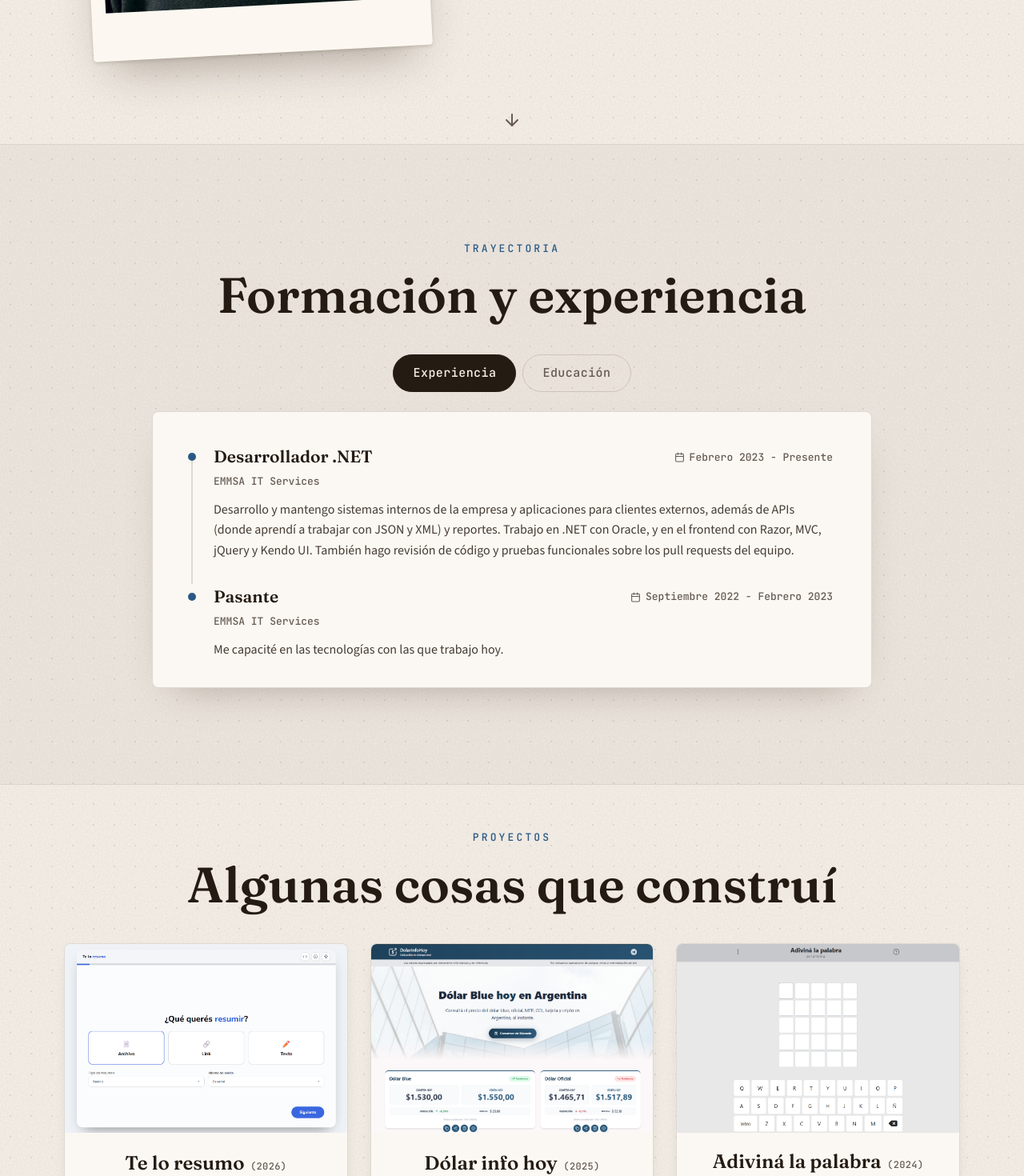
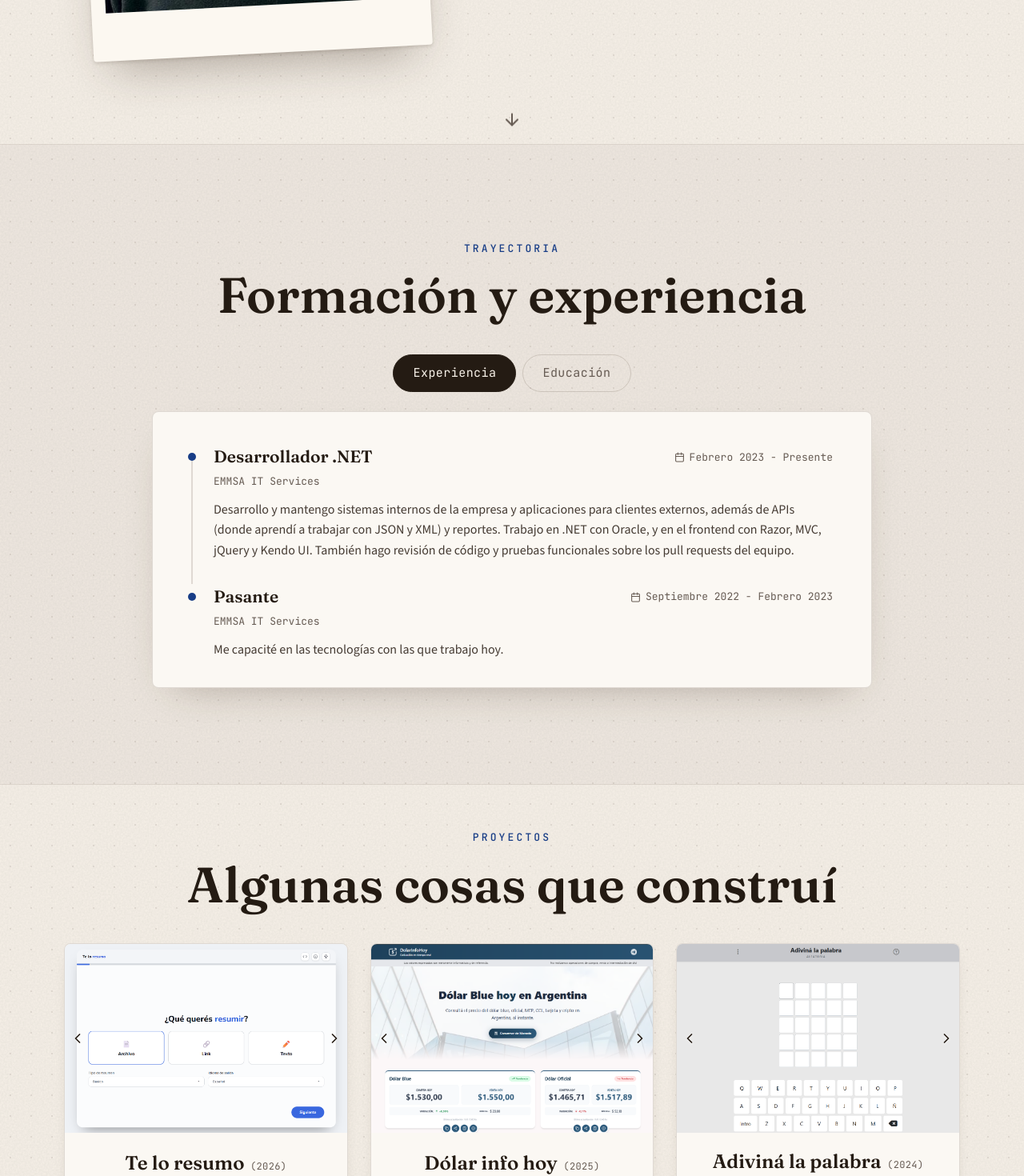
Before and after one commit to LautaroManzo/Portfolio, a React (Vite) app: page / in a window 1280 px wide. Shown: the part 620-2090 px from the top of the page at 80% size. Built offline with nearby package versions, Linux system fonts and the light colour scheme.

Commit message:
Ajustes de accesibilidad, responsive y color de acento con la skill Impeccable

```diff
--- a/index.html
+++ b/index.html
@@ -11,7 +11,7 @@
     <link rel="preconnect" href="https://fonts.googleapis.com" />
     <link rel="preconnect" href="https://fonts.gstatic.com" crossorigin />
     <link
-      href="https://fonts.googleapis.com/css2?family=Fraunces:opsz,wght@9..144,500;9..144,600;9..144,700&family=Source+Sans+3:wght@400;500;600;700&family=JetBrains+Mono:wght@500&display=swap"
+      href="https://fonts.googleapis.com/css2?family=Fraunces:opsz,wght@9..144,500;9..144,600;9..144,700&family=Source+Sans+3:wght@400;500;600;700&family=JetBrains+Mono:wght@400;500&display=swap"
       rel="stylesheet"
     />
 
--- a/src/App.jsx
+++ b/src/App.jsx
@@ -1,3 +1,5 @@
+import { MotionConfig } from "framer-motion";
+
 import Nav from "./components/Nav";
 import Principal from "./components/Principal";
 import LineTime from "./components/LineTime";
@@ -10,6 +12,11 @@ import "./index.css";
 
 function App() {
   return (
+    // reducedMotion="user": si el visitante tiene activado "reducir movimiento"
+    // en su SO, Framer Motion desactiva las animaciones de transform (los
+    // fade+translate de whileInView/animate en cada sección) y deja solo el
+    // fade de opacidad, sin necesidad de repetir el chequeo en cada componente.
+    <MotionConfig reducedMotion="user">
       <div className="relative min-h-screen bg-paper">
         {/* Una sola capa de textura para toda la página: por sección, el grano
             se superponía en cada junta y la grilla de puntos reiniciaba su fase. */}
@@ -27,6 +34,7 @@ function App() {
 
         <BackToTop />
       </div>
+    </MotionConfig>
   );
 }
 
--- a/src/components/Contact.jsx
+++ b/src/components/Contact.jsx
@@ -78,8 +78,8 @@ const Contact = () => {
           viewport={{ once: true, amount: 0.3 }}
           transition={{ duration: 0.55, delay: 0.1, ease: "easeOut" }}
         >
-          <div className="absolute -top-4 right-5 w-[90px] h-[30px] rotate-3 bg-tape shadow-[0_2px_4px_oklch(30%_0.03_60/0.15)] z-[2]" />
-          <div className="bg-card-warm border border-line rounded-[4px] px-9 py-10 md:px-[46px] md:py-[42px] shadow-[0_24px_50px_-24px_oklch(30%_0.03_60/0.4)]">
+          <div className="absolute -top-4 right-5 w-[90px] h-[30px] rotate-3 bg-tape shadow-[var(--shadow-tape)] z-[2]" />
+          <div className="bg-card-warm border border-line rounded-[4px] px-9 py-10 md:px-[46px] md:py-[42px] shadow-[var(--shadow-lift)]">
             <div className="font-mono text-xs tracking-[0.06em] text-ink-muted mb-7 pb-5 md:mb-6 md:pb-[18px] border-b border-dashed border-line-strong">
               TAMBIÉN ESTOY EN
             </div>
--- a/src/components/LineTime.jsx
+++ b/src/components/LineTime.jsx
@@ -44,7 +44,7 @@ const LineTime = () => {
       </div>
 
       {/* Card con la línea de tiempo */}
-      <div className="relative max-w-[760px] xl:max-w-[900px] 2xl:max-w-[1000px] w-full mx-auto bg-card border border-line rounded-lg px-[22px] py-7 md:px-12 md:py-10 shadow-[0_20px_50px_-28px_oklch(30%_0.03_60/0.4)]">
+      <div className="relative max-w-[760px] xl:max-w-[900px] 2xl:max-w-[1000px] w-full mx-auto bg-card border border-line rounded-lg px-[22px] py-7 md:px-12 md:py-10 shadow-[var(--shadow-lift)]">
         {visible.map((item, i) => {
           const isLast = i === visible.length - 1;
           return (
--- a/src/components/Others/BackToTop.jsx
+++ b/src/components/Others/BackToTop.jsx
@@ -9,9 +9,9 @@ const BackToTop = () => {
     <button
       onClick={() => window.scrollTo({ top: 0, behavior: "smooth" })}
       aria-label="Volver arriba"
-      className="fixed right-4 bottom-4 md:right-8 md:bottom-8 z-50 w-10 h-10 md:w-[50px] md:h-[50px] rounded-full border border-line-strong bg-ink text-paper flex items-center justify-center cursor-pointer shadow-[0_12px_28px_-14px_oklch(30%_0.03_60/0.5)] transition-colors duration-300 hover:bg-ink-2"
+      className="fixed right-4 bottom-4 md:right-8 md:bottom-8 z-50 w-11 h-11 md:w-[50px] md:h-[50px] rounded-full border border-line-strong bg-ink text-paper flex items-center justify-center cursor-pointer shadow-[0_12px_28px_-14px_oklch(30%_0.03_60/0.5)] transition-colors duration-300 hover:bg-ink-2"
     >
-      <FiArrowUp size={16} className="md:hidden" />
+      <FiArrowUp size={18} className="md:hidden" />
       <FiArrowUp size={20} className="hidden md:block" />
     </button>
   );
--- a/src/components/Principal.jsx
+++ b/src/components/Principal.jsx
@@ -43,8 +43,8 @@ const Principal = () => {
                 proporción original de 0,909. */}
             <div className="relative w-[260px] md:w-[clamp(400px,53vh,580px)] -rotate-3 transition-transform duration-300 hover:-rotate-1 hover:scale-[1.015]">
               {/* Cinta adhesiva */}
-              <div className="absolute -top-[22px] left-1/2 -translate-x-1/2 -rotate-2 w-[110px] h-[34px] bg-tape shadow-[0_2px_4px_oklch(30%_0.03_60/0.15)] z-[2]" />
-              <div className="bg-card-warm rounded-[4px] p-[18px] pb-[60px] shadow-[0_30px_60px_-24px_oklch(30%_0.03_60/0.4),0_2px_4px_oklch(30%_0.03_60/0.15)]">
+              <div className="absolute -top-[22px] left-1/2 -translate-x-1/2 -rotate-2 w-[110px] h-[34px] bg-tape shadow-[var(--shadow-tape)] z-[2]" />
+              <div className="bg-card-warm rounded-[4px] p-[18px] pb-[60px] shadow-[var(--shadow-float)]">
                 <img
                   src={yo}
                   alt="Lautaro Manzo"
@@ -83,7 +83,14 @@ const Principal = () => {
               haciendo por mi cuenta.
             </p>
 
-            <div className="flex items-center justify-center md:justify-start flex-wrap md:flex-nowrap gap-4">
+            {/* flex-wrap, no md:flex-nowrap: al llegar a md (768px) el layout
+                pasa a 2 columnas (foto + texto) y la columna de texto se
+                angosta lo suficiente como para que "Descargar CV" + los 3
+                íconos no entren en una sola línea sin nowrap — eso generaba
+                overflow horizontal de página exactamente en ese breakpoint.
+                Con wrap siempre permitido (no forzado), en pantallas con
+                espacio de sobra sigue entrando todo en una línea igual. */}
+            <div className="flex items-center justify-center md:justify-start flex-wrap gap-4">
               <a
                 href="/Portfolio/cv-lm.pdf"
                 download
@@ -135,7 +142,7 @@ const Principal = () => {
         style={{ opacity: arrowOpacity }}
         aria-hidden="true"
       >
-        <FiArrowDown size={24} className="animate-bounce-arrow" />
+        <FiArrowDown size={24} className="animate-float-arrow" />
       </div>
     </section>
   );
--- a/src/components/ProjectCard.jsx
+++ b/src/components/ProjectCard.jsx
@@ -44,7 +44,12 @@ const ProjectCard = ({
       // a ancho completo. En lg+ (3 columnas) el ancho ya lo define el grid,
       // así que se anula el tope.
       //
-      className="group h-full max-w-[480px] mx-auto lg:max-w-none lg:mx-0 w-full bg-card border border-line rounded-lg overflow-hidden shadow-[0_8px_20px_-14px_oklch(30%_0.03_60/0.35)] flex flex-col"
+      // md:max-w-[640px]: en el tramo intermedio (tablet, ~768-1023px) el
+      // tope de 480px dejaba la única card centrada con ~200px vacíos a cada
+      // lado — casi la mitad del ancho sin usar. 640px aprovecha mucho mejor
+      // ese espacio sin volver a 2 columnas (con 3 proyectos, 2 columnas deja
+      // el tercero solo en su fila).
+      className="group h-full max-w-[480px] md:max-w-[640px] mx-auto lg:max-w-none lg:mx-0 w-full bg-card border border-line rounded-lg overflow-hidden shadow-[var(--shadow-card)] flex flex-col"
       initial={{ opacity: 0, y: 18 }}
       whileInView={{ opacity: 1, y: 0 }}
       viewport={{ once: true, amount: 0.2 }}
@@ -71,6 +76,7 @@ const ProjectCard = ({
               src={images[imgIndex]}
               alt={alt}
               draggable="false"
+              loading="lazy"
               initial={{ opacity: 0 }}
               animate={{ opacity: 1 }}
               exit={{ opacity: 0 }}
@@ -82,20 +88,25 @@ const ProjectCard = ({
 
         {hasMultiple && (
           <>
-            {/* drop-shadow en vez de un fondo circular: sin la píldora
+            {/* Franja de arriba a abajo, no un botón chico centrado: en
+                mobile es mucho más fácil acertarle a "todo el borde
+                izquierdo/derecho de la imagen" que a un ícono de 20px.
+                drop-shadow en vez de un fondo circular: sin la píldora
                 detrás, la flecha necesita algo que la separe del contenido
-                de la captura debajo, sea claro u oscuro. */}
+                de la captura debajo, sea claro u oscuro. Visible siempre en
+                mobile (group-hover no es confiable con touch) y solo al
+                hover en desktop (md+). */}
             <button
               onClick={goPrev}
               aria-label="Imagen anterior"
-              className="absolute left-2 top-1/2 -translate-y-1/2 flex items-center justify-center text-ink drop-shadow-[0_1px_2px_rgba(255,255,255,0.8)] opacity-0 group-hover:opacity-100 transition-opacity duration-200 cursor-pointer bg-transparent border-none p-1"
+              className="carousel-arrow absolute left-0 top-0 h-full w-12 flex items-center justify-start pl-1.5 text-ink drop-shadow-[0_1px_2px_rgba(255,255,255,0.8)] cursor-pointer bg-transparent border-none"
             >
               <FiChevronLeft size={20} />
             </button>
             <button
               onClick={goNext}
               aria-label="Imagen siguiente"
-              className="absolute right-2 top-1/2 -translate-y-1/2 flex items-center justify-center text-ink drop-shadow-[0_1px_2px_rgba(255,255,255,0.8)] opacity-0 group-hover:opacity-100 transition-opacity duration-200 cursor-pointer bg-transparent border-none p-1"
+              className="carousel-arrow absolute right-0 top-0 h-full w-12 flex items-center justify-end pr-1.5 text-ink drop-shadow-[0_1px_2px_rgba(255,255,255,0.8)] cursor-pointer bg-transparent border-none"
             >
               <FiChevronRight size={20} />
             </button>
@@ -132,7 +143,7 @@ const ProjectCard = ({
             {techs.map((tech) => (
               <span
                 key={tech}
-                className="font-mono text-[9px] md:text-xs tracking-[0.02em] text-ink-muted bg-chip border border-line px-2.5 py-1 md:px-3 md:py-[5px] rounded-full"
+                className="font-mono text-[11px] md:text-xs tracking-[0.02em] text-ink-muted bg-chip border border-line px-2.5 py-1 md:px-3 md:py-[5px] rounded-full"
               >
                 {tech}
               </span>
@@ -148,9 +159,9 @@ const ProjectCard = ({
                 target="_blank"
                 rel="noopener noreferrer"
                 aria-label={`Código de ${title} en GitHub`}
-                className="inline-flex items-center justify-center w-[34px] h-[34px] rounded-full border border-line-strong text-ink-soft transition-colors duration-300 hover:border-accent hover:text-accent"
+                className="inline-flex items-center justify-center w-10 h-10 rounded-full border border-line-strong text-ink-soft transition-colors duration-300 hover:border-accent hover:text-accent"
               >
-                <FaGithub size={16} />
+                <FaGithub size={18} />
               </a>
             )}
             {demo && (
--- a/src/index.css
+++ b/src/index.css
@@ -13,9 +13,11 @@
   --color-ink-soft: oklch(36% 0.02 60);
   --color-ink-muted: oklch(48% 0.02 60);
 
-  /* Acento */
-  --color-accent: oklch(45% 0.09 250);
-  --color-accent-strong: oklch(45% 0.1 250);
+  /* Acento: tinta azul-negra de estilográfica, no un azul de sistema —
+     más oscura y saturada que la anterior (era oklch(45% 0.09 250)) para
+     que se sienta parte de la familia "tinta" en vez de un color aparte. */
+  --color-accent: oklch(38% 0.13 262);
+  --color-accent-strong: oklch(33% 0.14 262);
 
   /* Decoración */
   /* Tinte de secciones alternas: se aplica ENCIMA de la textura de papel para
@@ -27,6 +29,15 @@
   --color-tape: oklch(78% 0.06 90 / 0.55);
   --color-line: oklch(60% 0.02 60 / 0.25);
   --color-line-strong: oklch(60% 0.02 60 / 0.4);
+  --color-dot: oklch(55% 0.02 60 / 0.15);
+
+  /* Sombras: una sola familia tonal (misma tinta que el resto de la
+     paleta, distinto alpha/blur/offset por rol), en vez de repetir el
+     literal oklch suelto en cada componente que la usa. */
+  --shadow-card: 0 8px 20px -14px oklch(30% 0.03 60 / 0.35);
+  --shadow-lift: 0 20px 50px -28px oklch(30% 0.03 60 / 0.4);
+  --shadow-float: 0 30px 60px -24px oklch(30% 0.03 60 / 0.4), 0 2px 4px oklch(30% 0.03 60 / 0.15);
+  --shadow-tape: 0 2px 4px oklch(30% 0.03 60 / 0.15);
 
   --font-display: "Fraunces", ui-serif, Georgia, serif;
   --font-mono: "JetBrains Mono", ui-monospace, monospace;
@@ -64,11 +75,40 @@ body {
 }
 
 .paper-dots {
-  background-image: radial-gradient(oklch(55% 0.02 60 / 0.15) 1.4px, transparent 1.4px);
+  background-image: radial-gradient(var(--color-dot) 1.4px, transparent 1.4px);
   background-size: 26px 26px;
 }
 
-@keyframes bounceArrow {
+/* Flechas del carrusel de proyectos: visibles siempre por defecto (mobile,
+   sin hover) y solo al hacer hover en dispositivos que lo soportan. Regla
+   propia en vez de combinar utilities `opacity-*`/`md:opacity-*` de
+   Tailwind: dos utilities de igual especificidad en el mismo breakpoint
+   competían por el orden de generación del build y la que debía ganar en
+   desktop no lo hacía. */
+.carousel-arrow {
+  opacity: 1;
+}
+
+@media (hover: hover) {
+  .carousel-arrow {
+    opacity: 0;
+    transition: opacity 0.2s;
+  }
+  .group:hover .carousel-arrow {
+    opacity: 1;
+  }
+}
+
+/* Foco de teclado temático (acento azul tinta) en vez del anillo azul por
+   defecto del navegador, consistente con el resto del sistema. */
+:focus-visible {
+  outline: 2px solid var(--color-accent);
+  outline-offset: 2px;
+}
+
+/* Ease-out exponencial, no bounce/elastic: la flecha se desliza y frena, no
+   rebota. */
+@keyframes floatArrow {
   from {
     transform: translateY(0);
   }
@@ -77,15 +117,15 @@ body {
   }
 }
 
-.animate-bounce-arrow {
-  animation: bounceArrow 1.2s ease-in-out infinite alternate;
+.animate-float-arrow {
+  animation: floatArrow 1.4s cubic-bezier(0.16, 1, 0.3, 1) infinite alternate;
 }
 
 @media (prefers-reduced-motion: reduce) {
   html {
     scroll-behavior: auto;
   }
-  .animate-bounce-arrow {
+  .animate-float-arrow {
     animation: none;
   }
 }
```
Lines whose indentation alone changed are shown as unchanged.
